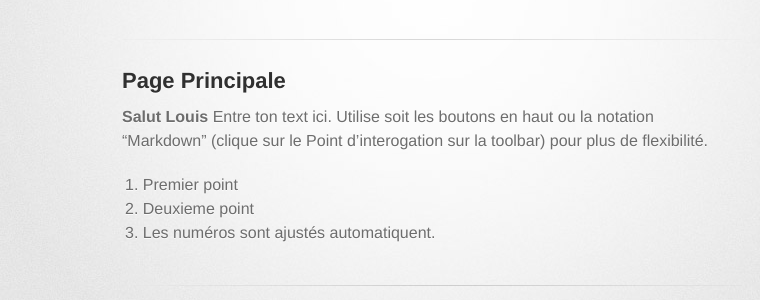
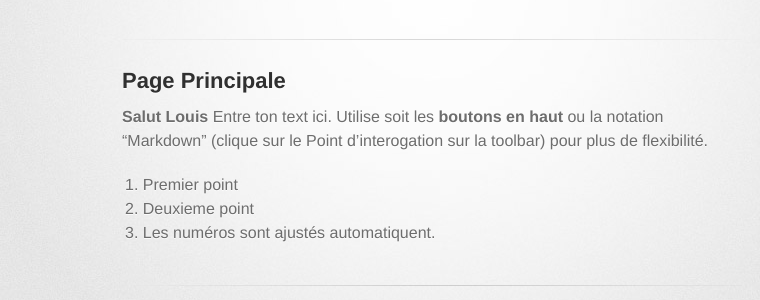
Before and after one commit to forceprojets/forceprojets.github.io, a Jekyll site: the page built from index.md, in a window 1280 px wide. Shown: the part 134-434 px from the top of the page, without its empty margins (208-968 px from the left). Built offline with Jekyll 4.4.1, drawn with Linux system fonts in a browser that asks for light colours; some web fonts are replaced; Markdown is read by kramdown in place of the engine named in the settings.

Commit message:
Ajourné le text principale

```diff
--- a/index.md
+++ b/index.md
@@ -8,7 +8,7 @@ published: true
 
 __Salut Louis__
 Entre ton text ici.
-Utilise soit les boutons en haut ou la notation "Markdown" (clique sur le Point d'interogation sur la toolbar)
+Utilise soit les **boutons en haut** ou la notation "Markdown" (clique sur le Point d'interogation sur la toolbar)
 pour plus de flexibilité.
 
 1. Premier point
```
